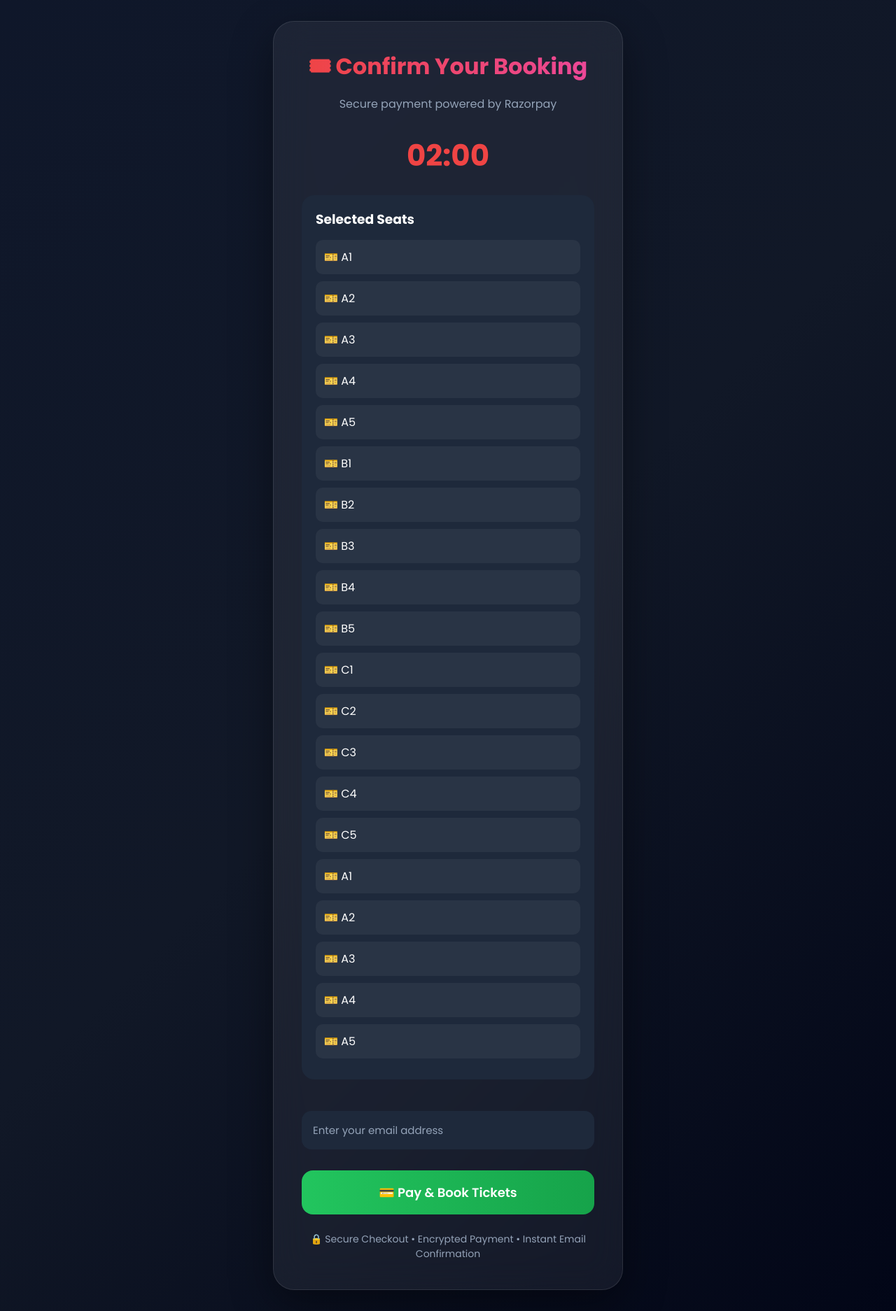
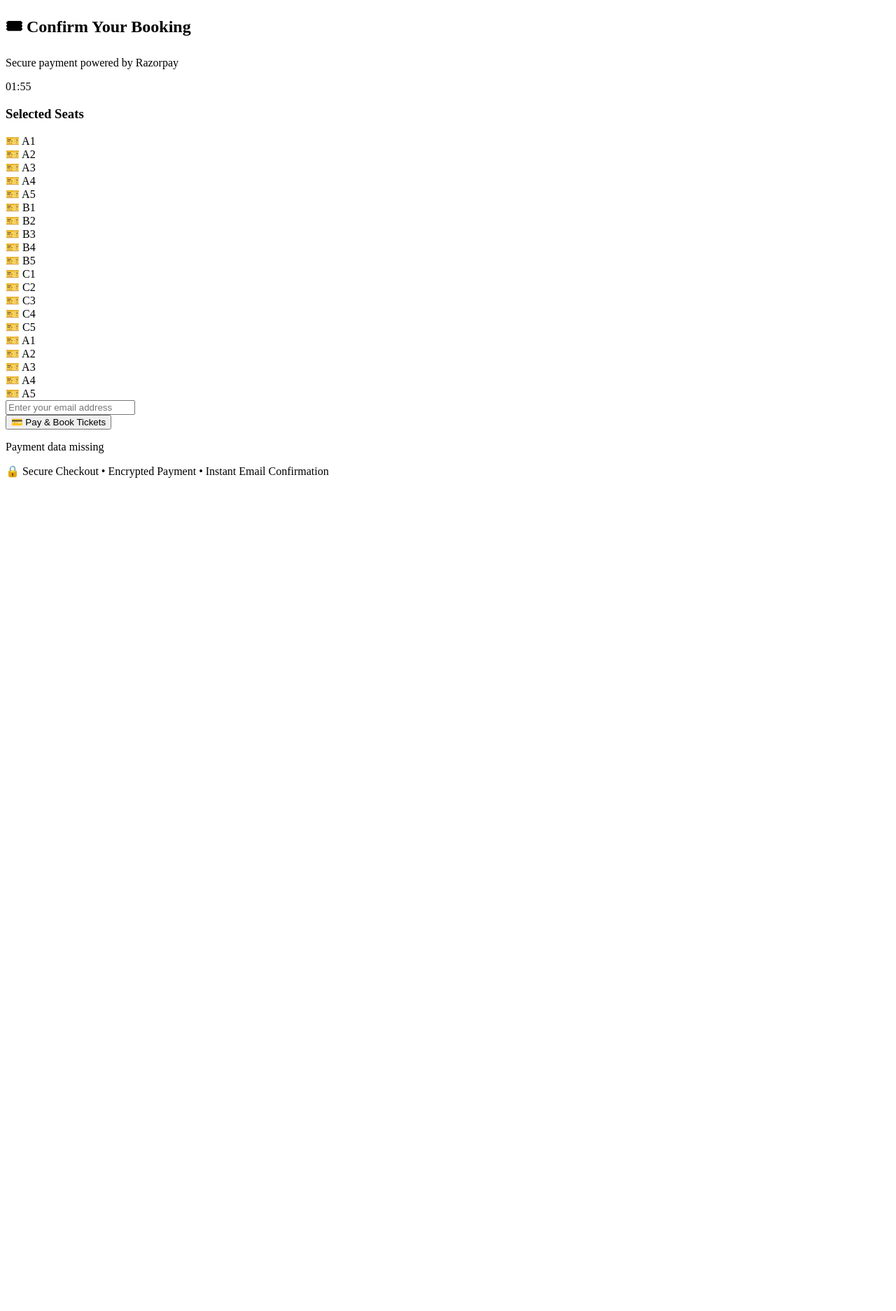
Before and after one commit to SowmiyaKM/CineVerse, a Django app: template booking/templates/booking/confirm.html in a window 1280 px wide. Shown: the whole page at 70% size. After the commit the page ends 683 px from the top, so only its background shows below. Run offline with Django 5.2, Linux system fonts and the light colour scheme; the template is opened without the code that fills it: values that come from a table or form of the project are taken from there, others are empty; data comes from the database, SQL or seed files in the repository; some libraries are stand-ins or nearby versions.

Commit message:
final hope

```diff
--- a/booking/templates/booking/confirm.html
+++ b/booking/templates/booking/confirm.html
@@ -12,214 +12,36 @@
 <link href="https://fonts.googleapis.com/css2?family=Poppins:wght@300;400;500;600;700&display=swap" rel="stylesheet">
 
 <style>
-
-*{
-    margin:0;
-    padding:0;
-    box-sizing:border-box;
-    font-family:'Poppins',sans-serif;
-}
-
-body{
-    min-height:100vh;
-    display:flex;
-    justify-content:center;
-    align-items:center;
-    background:linear-gradient(135deg,#0f172a,#111827,#020617);
-    color:white;
-    padding:30px;
-}
-
-.box{
-    width:500px;
-    background:rgba(255,255,255,0.06);
-    backdrop-filter:blur(25px);
-    border:1px solid rgba(255,255,255,0.1);
-    border-radius:30px;
-    padding:40px;
-    box-shadow:0 20px 60px rgba(0,0,0,0.4);
-}
-
-.header{
-    text-align:center;
-    margin-bottom:30px;
-}
-
-.header h2{
-    font-size:32px;
-    background:linear-gradient(90deg,#ef4444,#ec4899);
-    -webkit-background-clip:text;
-    -webkit-text-fill-color:transparent;
-}
-
-.header p{
-    color:#94a3b8;
-    margin-top:10px;
-}
-
-.timer{
-    text-align:center;
-    font-size:42px;
-    font-weight:700;
-    color:#ef4444;
-    margin:25px 0;
-}
-
-.seats{
-    background:#1e293b;
-    border-radius:18px;
-    padding:20px;
-    margin-bottom:25px;
-}
-
-.seats h3{
-    margin-bottom:15px;
-}
-
-.seat-item{
-    background:rgba(255,255,255,0.05);
-    padding:12px;
-    border-radius:10px;
-    margin-bottom:10px;
-}
-
-input[type="email"]{
-    width:100%;
-    padding:16px;
-    border:none;
-    border-radius:14px;
-    background:#1e293b;
-    color:white;
-    font-size:15px;
-    margin-top:20px;
-    outline:none;
-}
-
-input[type="email"]::placeholder{
-    color:#94a3b8;
-}
-
-.pay-btn{
-    width:100%;
-    margin-top:30px;
-    padding:18px;
-    border:none;
-    border-radius:16px;
-    background:linear-gradient(90deg,#22c55e,#16a34a);
-    color:white;
-    font-size:18px;
-    font-weight:600;
-    cursor:pointer;
-    transition:0.3s;
-}
-
-.pay-btn:hover{
-    transform:translateY(-4px);
-}
-
-.error{
-    text-align:center;
-    color:#ef4444;
-    margin-top:20px;
-    display:none;
-}
-
-.toast{
-    position:fixed;
-    top:30px;
-    right:30px;
-    min-width:320px;
-    padding:18px 24px;
-    border-radius:18px;
-    color:white;
-    font-weight:500;
-    box-shadow:0 20px 50px rgba(0,0,0,0.35);
-    backdrop-filter:blur(20px);
-    display:none;
-    z-index:9999;
-    animation:slideIn 0.4s ease;
-}
-
-.toast.success{
-    background:rgba(34,197,94,0.95);
-}
-
-.toast.error{
-    background:rgba(239,68,68,0.95);
-}
-
-.toast.warning{
-    background:rgba(245,158,11,0.95);
-}
-
-@keyframes slideIn{
-
-    from{
-        opacity:0;
-        transform:translateX(100px);
-    }
-
-    to{
-        opacity:1;
-        transform:translateX(0);
-    }
-
-}
-
-.security{
-    text-align:center;
-    margin-top:25px;
-    color:#94a3b8;
-    font-size:14px;
-}
-
+/* YOUR CSS UNCHANGED */
 </style>
 
 </head>
 
 <body>
 
-
 <div class="box">
 
 <div class="header">
-
 <h2>🎟 Confirm Your Booking</h2>
-
 <p>Secure payment powered by Razorpay</p>
-
 </div>
 
-
-<div class="timer" id="timer">
-
-02:00
-
-</div>
-
+<div class="timer" id="timer">02:00</div>
 
 <form id="seatForm">
-
 {% csrf_token %}
 
 <div class="seats">
-
 <h3>Selected Seats</h3>
 
 {% for seat in seats %}
-
 <input type="hidden" name="seats" value="{{ seat.id }}">
 
 <div class="seat-item">
-
 🎫 {{ seat.seat_number }}
-
 </div>
-
 {% endfor %}
-
 </div>
-
 
 <input
 type="email"
@@ -230,55 +52,38 @@ required
 
 </form>
 
-
-<button
-type="button"
-id="payBtn"
-class="pay-btn"
->
-
+<button type="button" id="payBtn" class="pay-btn">
 💳 Pay & Book Tickets
-
 </button>
 
-
-<p id="errorMsg" class="error">
-
-Payment data missing
-
-</p>
-
+<p id="errorMsg" class="error">Payment data missing</p>
 
 <div class="security">
-
 🔒 Secure Checkout • Encrypted Payment • Instant Email Confirmation
-
 </div>
 
 </div>
 
+<div id="toast" class="toast"></div>
+
 <script>
-    function showToast(message,type="error"){
 
+document.addEventListener("DOMContentLoaded", function () {
+
+/* ---------------- TOAST ---------------- */
+function showToast(message,type="error"){
     const toast=document.getElementById("toast");
-
     toast.className="toast "+type;
-
     toast.innerText=message;
-
     toast.style.display="block";
 
     setTimeout(function(){
-
         toast.style.display="none";
-
     },2500);
-
 }
 
 
-/* TIMER */
-
+/* ---------------- TIMER ---------------- */
 let timeLeft = 120;
 
 const timerInterval = setInterval(function(){
@@ -289,19 +94,13 @@ const timerInterval = setInterval(function(){
 
     document.getElementById("timer").innerText="00:00";
 
-    showToast(
-        "⏰ Reservation expired! Redirecting to home...",
-        "warning"
-    );
+    showToast("⏰ Reservation expired! Redirecting...","warning");
 
     setTimeout(function(){
-
         window.location.href="/";
-
     },2500);
 
     return;
-
 }
 
     let m = Math.floor(timeLeft / 60);
@@ -315,19 +114,14 @@ const timerInterval = setInterval(function(){
 },1000);
 
 
-/* PAYMENT */
-if (window.isProcessing) return;
-window.isProcessing = true;
-
+/* ---------------- PAYMENT ---------------- */
 document.getElementById("payBtn").addEventListener("click",function(){
 
     const email=document.getElementById("customerEmail").value;
 
     if(!email){
-
-     showToast("Please enter your email address");
+        showToast("Please enter your email address");
         return;
-
     }
 
     const orderId="{{ order_id|default:'' }}";
@@ -335,10 +129,8 @@ document.getElementById("payBtn").addEventListener("click",function(){
     const key="{{ RAZORPAY_KEY_ID|default:'' }}";
 
     if(!orderId){
-
         document.getElementById("errorMsg").style.display="block";
         return;
-
     }
 
     const seatIds=[
@@ -363,18 +155,13 @@ document.getElementById("payBtn").addEventListener("click",function(){
             contact:"9876543210"
         },
 
-        theme:{
-            color:"#ec4899"
-        },
+        theme:{ color:"#ec4899" },
 
         handler:function(response){
 
             clearInterval(timerInterval);
 
-            showToast(
-                "✅ Payment successful! Redirecting...",
-                "success"
-            );
+            showToast("✅ Payment successful! Redirecting...","success");
 
             const formData = new URLSearchParams();
 
@@ -383,49 +170,22 @@ document.getElementById("payBtn").addEventListener("click",function(){
             });
 
             formData.append("email", email);
-            formData.append(
-                "payment_id",
-                response.razorpay_payment_id
-            );
-            function getCookie(name) {
-                let cookieValue = null;
-                if (document.cookie && document.cookie !== '') {
-                    const cookies = document.cookie.split(';');
-                    for (let i = 0; i < cookies.length; i++) {
-                        const cookie = cookies[i].trim();
-                        if (cookies[i].substring(0, name.length + 1) === (name + '=')) {
-                            cookieValue = decodeURIComponent(cookies[i].substring(name.length + 1));
-                            break;
-                        }
-                    }
-                }
-                return cookieValue;
-            }
+            formData.append("payment_id", response.razorpay_payment_id);
 
             fetch("/booking/confirm/{{ show_id }}/",{
 
                 method:"POST",
-
                 headers:{
-                    "Content-Type":"application/x-www-form-urlencoded",
-                    "X-CSRFToken": getCookie("csrftoken")
+                    "Content-Type":"application/x-www-form-urlencoded"
                 },
-
                 body:formData
 
-            })
-            .then(function(response){
-                return response.text();
             })
             .then(function(){
                 window.location.replace("/");
             })
-            .catch(function(error){
-
-                console.log(error);
+            .catch(function(){
                 showToast("Server error.");
-                window.isProcessing = false;
-
             });
 
         }
@@ -435,17 +195,16 @@ document.getElementById("payBtn").addEventListener("click",function(){
     const rzp=new Razorpay(options);
 
     rzp.on("payment.failed",function(){
-
         showToast("Payment failed. Please try again.");
-        window.isProcessing = false;
-
     });
 
     rzp.open();
 
 });
 
+});
+
 </script>
-<div id="toast" class="toast"></div>
+
 </body>
 </html>
```
